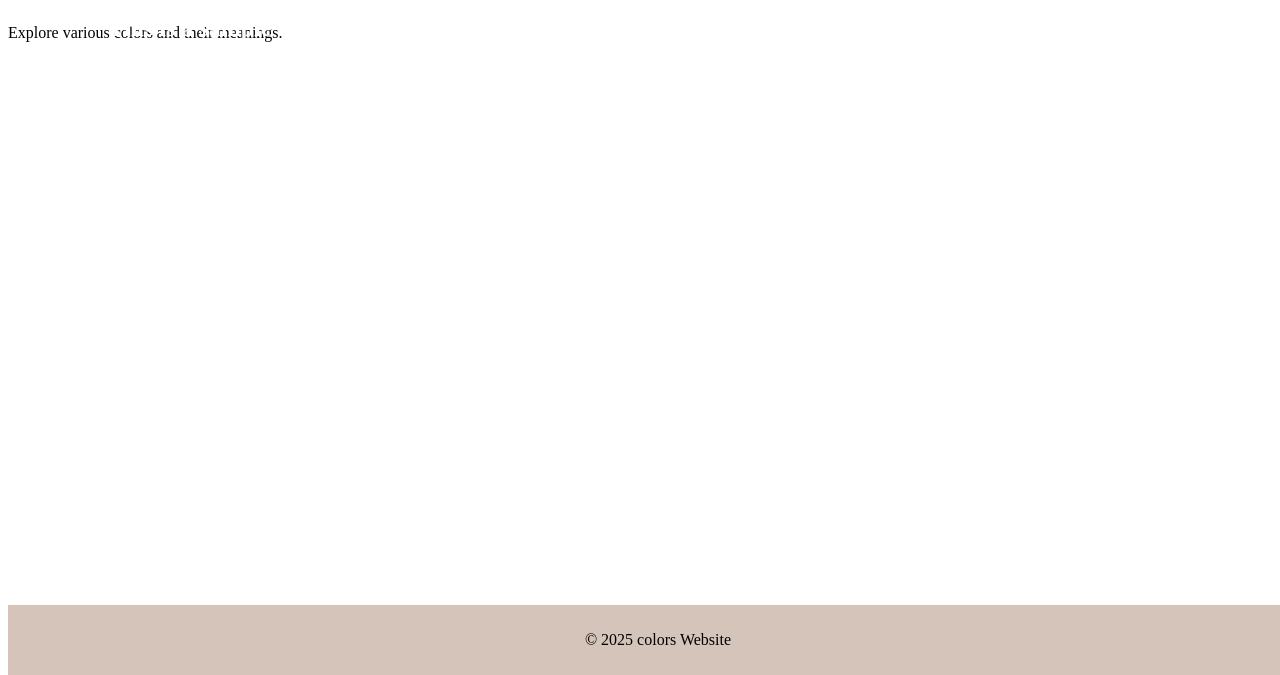
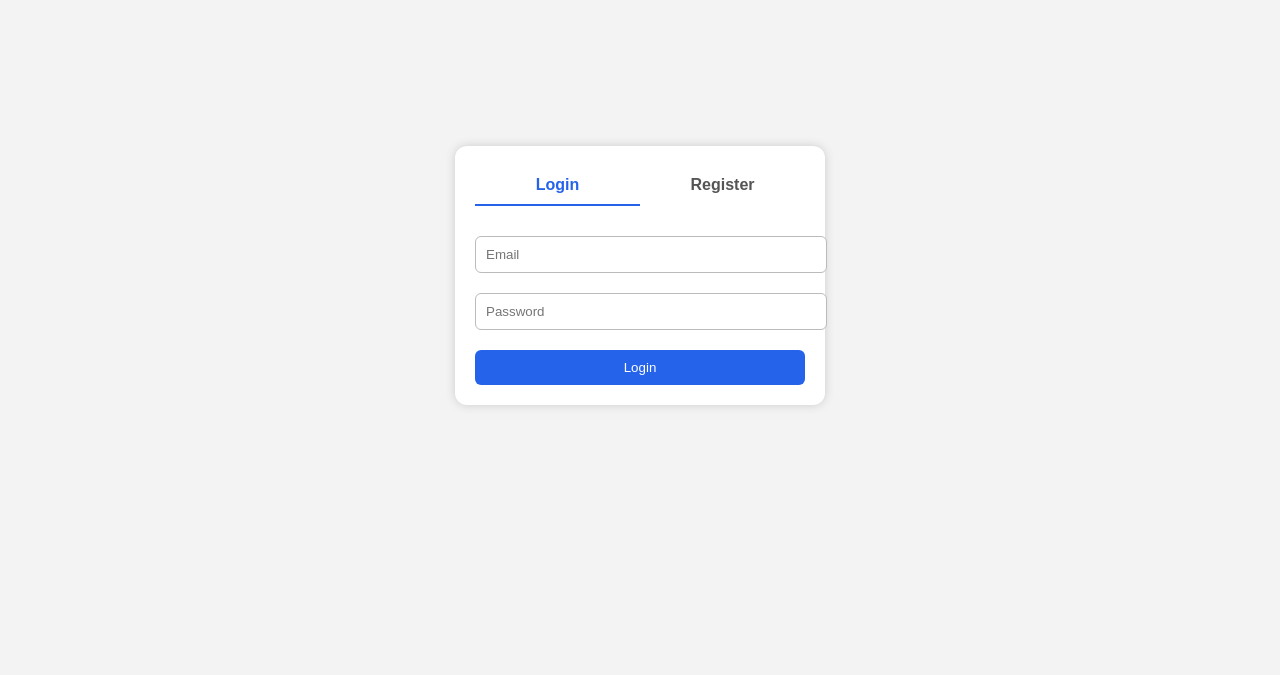
Before and after one commit to Brian-Mbogo/brown-practice, a plain HTML site: page index.html in a window 1280 px wide. Shown: the part 125-800 px from the top of the page. Drawn offline with Linux system fonts and the light colour scheme.

Commit message:
Update: login and register page

```diff
--- a/index.html
+++ b/index.html
@@ -1,36 +1,126 @@
 <!DOCTYPE html>
 <html lang="en">
 <head>
-    <meta charset="UTF-8">
-    <meta name="viewport" content="width=device-width, initial-scale=1.0">
-    <title>Document</title>
-    <link rel="stylesheet" href="style.css">
+  <meta charset="UTF-8">
+  <meta name="viewport" content="width=device-width, initial-scale=1.0">
+  <title>Auth Page</title>
+  <style>
+    body {
+      font-family: Arial, sans-serif;
+      background: #f3f3f3;
+      display: flex;
+      justify-content: center;
+      align-items: center;
+      height: 100vh;
+      margin: 0;
+    }
+
+    .box {
+      background: white;
+      width: 330px;
+      padding: 20px;
+      border-radius: 12px;
+      box-shadow: 0 0 10px #ccc;
+    }
+
+    .tabs {
+      display: flex;
+      justify-content: space-between;
+      margin-bottom: 20px;
+    }
+
+    .tab {
+      width: 50%;
+      text-align: center;
+      padding: 10px;
+      cursor: pointer;
+      font-weight: bold;
+      color: #555;
+    }
+
+    .active {
+      color: #2563eb;
+      border-bottom: 2px solid #2563eb;
+    }
+
+    input {
+      width: 100%;
+      padding: 10px;
+      margin: 10px 0;
+      border-radius: 6px;
+      border: 1px solid #bbb;
+    }
+
+    button {
+      width: 100%;
+      padding: 10px;
+      background: #2563eb;
+      color: white;
+      border: none;
+      border-radius: 6px;
+      cursor: pointer;
+      margin-top: 10px;
+    }
+
+    button:hover {
+      background: #1d4ed8;
+    }
+
+    .form {
+      display: none;
+    }
+
+    .show {
+      display: block;
+    }
+  </style>
 </head>
 <body>
-    <nav class="nav-bar">
-        <a href="index.html">Home</a> |
-        <a href="about.html">About</a> |
-        <a href="contact.html">Contact</a>
-    </nav>
-    <main>
 
-    <div class="hero-section">
-         <img src="images/hero.jpg" alt="Colors Image" class="responsive-image">
-        <div class="text">
-        <h1>Welcome to the colors Website</h1>
-        <p>This is a sample website to demonstrate colors structure.</p></div> >
+  <div class="box">
+    <div class="tabs">
+      <div id="loginTab" class="tab active">Login</div>
+      <div id="registerTab" class="tab">Register</div>
+    </div>
 
+    <!-- LOGIN FORM -->
+    <form id="loginForm" class="form show">
+      <input type="email" placeholder="Email" required>
+      <input type="password" placeholder="Password" required>
+      <button type="submit">Login</button>
+    </form>
 
-    </div>
-    <section>
-        <h2>Colors Section</h2>
-        <p>Explore various colors and their meanings.</p>
-    </section>
-    </main>
+    <!-- REGISTER FORM -->
+    <form id="registerForm" class="form">
+      <input type="text" placeholder="Full Name" required>
+      <input type="email" placeholder="Email" required>
+      <input type="password" placeholder="Password" required>
+      <input type="password" placeholder="Confirm Password" required>
+      <button type="submit">Register</button>
+    </form>
 
-    <footer class="footer-down">
-        <p>&copy; 2025 colors Website</p>
-    </footer>
+  </div>
+
+  <script>
+    const loginTab = document.getElementById("loginTab");
+    const registerTab = document.getElementById("registerTab");
+    const loginForm = document.getElementById("loginForm");
+    const registerForm = document.getElementById("registerForm");
+
+    loginTab.onclick = () => {
+      loginTab.classList.add("active");
+      registerTab.classList.remove("active");
+      loginForm.classList.add("show");
+      registerForm.classList.remove("show");
+    };
+
+    registerTab.onclick = () => {
+      registerTab.classList.add("active");
+      loginTab.classList.remove("active");
+      registerForm.classList.add("show");
+      loginForm.classList.remove("show");
+    };
+  </script>
 
 </body>
 </html>
--- a/style.css
+++ b/style.css
@@ -1,3 +1,6 @@
+html{
+    scroll-behavior: smooth;
+    }
 .nav-bar{
     background-color: #d4c4b9;
     padding: 10px;
@@ -15,13 +18,26 @@
     position: relative;
       display: inline-table;
       width: 400px;
+      padding-bottom: .5rem;
 }
+.hero-section {
+
+  background-image: url('../images/hero.jpg'); /* path to your hero image */
+  background-size: cover;
+  background-position: center;
+  background-repeat: no-repeat;
+ /* full screen height */
+  width: 100%;
+  color: white;
+  text-shadow: 2px 2px 5px rgba(0, 0, 0, 0.7);
+ }
+
  .responsive-image{
     width: 100%;
     height: auto;
     display: flex;
  }
- .text{
+ /*.text{
     position: absolute;
     top: 50%;
     left: 50%;
@@ -29,4 +45,17 @@
     color: white;
     font-size: 24px;
     font-weight: bold;
- }
+ }*/
+ .text{
+    font-size: 4vw;}
+
+ @media (max-width: 600px) {
+    .text{
+        font-size: 18px;
+    }
+    }
+    @media (min-width: 601px) {
+    .text{
+        font-size: 6px;
+    }
+    }
```
